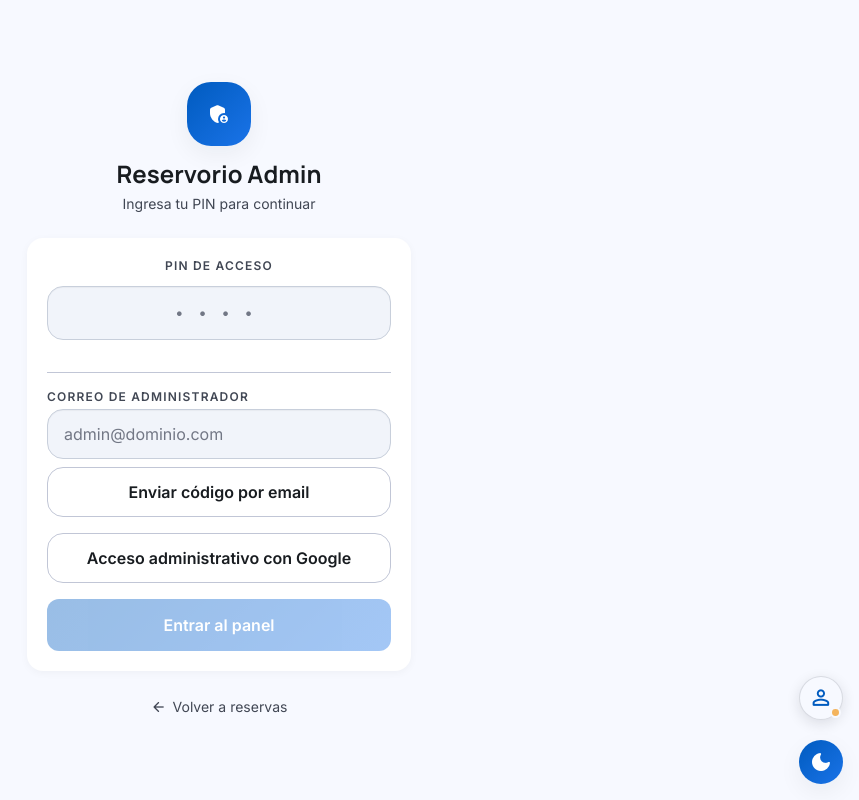
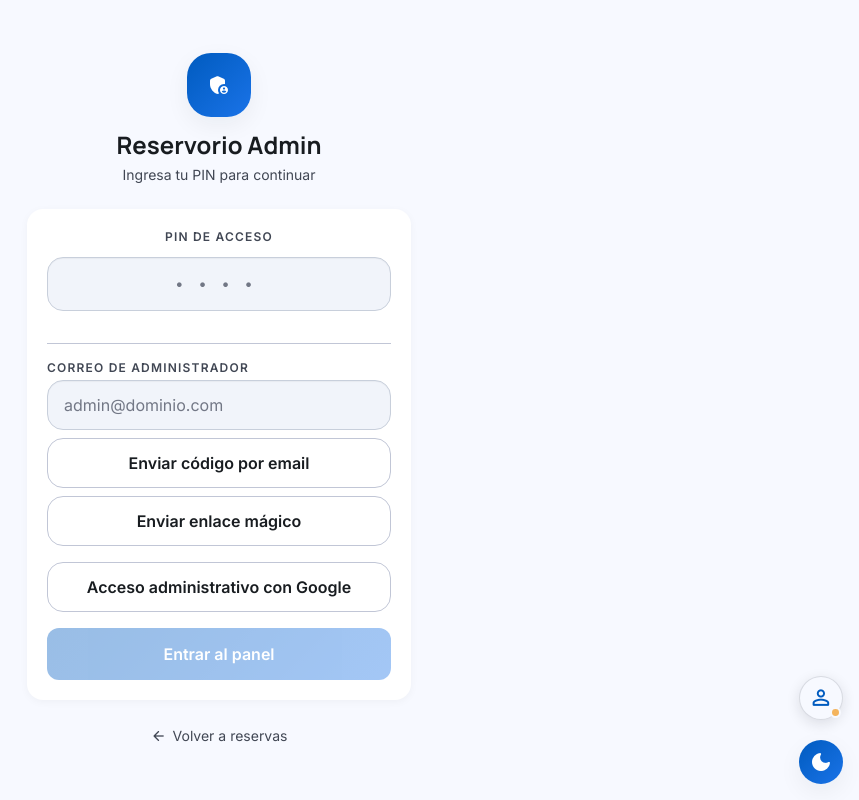
Before and after one commit to jarmandoh/Reservorio, an Angular app in the folder frontend/: page /jh-login in a window 1280 px wide. Shown: the whole page, without its empty margins (421-1280 px from the left). Built offline with nearby package versions, Linux system fonts and the light colour scheme; a web font is replaced by a local one.

Commit message:
feat(auth): expose magic-link sign-in for privileged roles

```diff
--- a/frontend/src/app/features/login/login.component.ts
+++ b/frontend/src/app/features/login/login.component.ts
@@ -59,6 +59,9 @@ import { PinAuthCardComponent } from '../../shared/components/pin-auth-card/pin-
         <input id="admin-email" type="email" class="form-input w-full" formControlName="email" placeholder="admin@dominio.com" />
         <button type="button" class="mt-2 w-full rounded-xl border border-outline-variant px-4 py-3 font-semibold" (click)="requestOtp()" [disabled]="loading()">
           Enviar código por email
+        </button>
+        <button type="button" class="mt-2 w-full rounded-xl border border-outline-variant px-4 py-3 font-semibold" (click)="requestMagicLink()" [disabled]="loading()">
+          Enviar enlace mágico
         </button>
         @if (otpRequested()) {
           <label class="form-label mt-3 block" for="admin-code">Código de verificación</label>
@@ -143,6 +146,26 @@ export class LoginComponent implements OnInit {
     });
   }
 
+  requestMagicLink(): void {
+    const email = this.form.controls.email.value?.trim() ?? '';
+    if (!email || !/^[^\s@]+@[^\s@]+\.[^\s@]+$/.test(email)) {
+      this.loginError.set(true);
+      return;
+    }
+    this.loading.set(true);
+    this.loginError.set(false);
+    this.auth.requestRoleMagicLink(email).pipe(takeUntilDestroyed(this.destroyRef)).subscribe({
+      next: () => {
+        this.loading.set(false);
+        this.loginError.set(false);
+      },
+      error: () => {
+        this.loading.set(false);
+        this.loginError.set(true);
+      },
+    });
+  }
+
   verifyOtp(): void {
     const email = this.form.controls.email.value?.trim() ?? '';
     const code = this.form.controls.code.value?.trim() ?? '';
```
